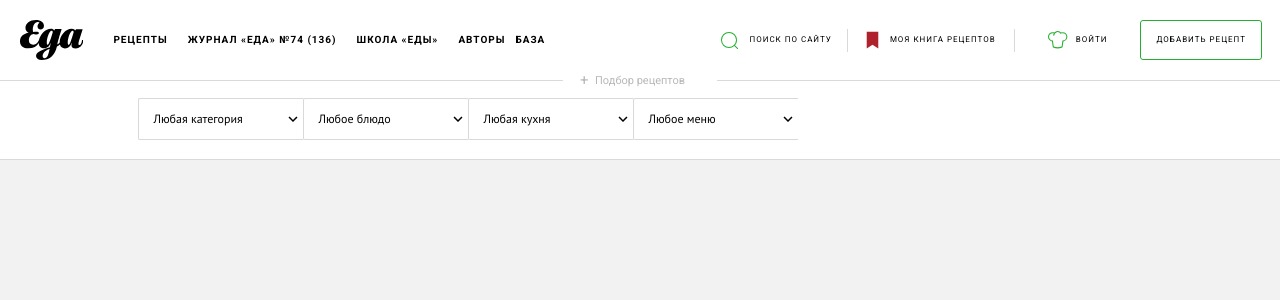
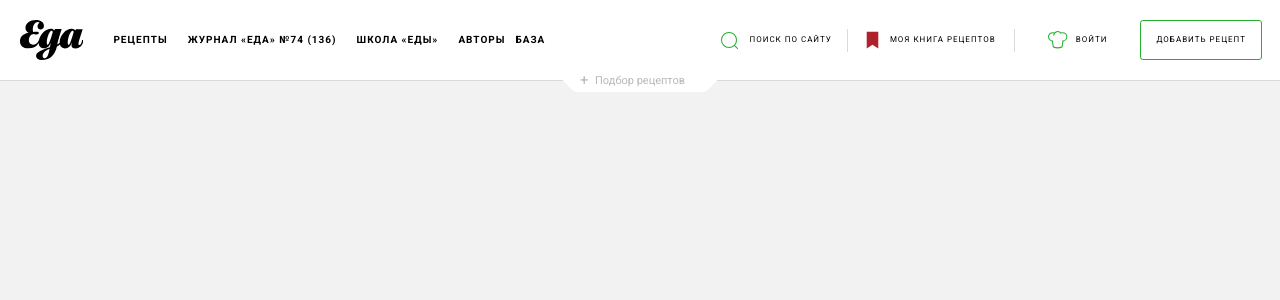
Before and after one commit to Domask2/EdaClone, a Next.js app: page / in a window 1280 px wide. Shown: the top 300 px of the page. Built offline with nearby package versions, Linux system fonts and the light colour scheme.

Commit message:
add reactSelector/init customStyle

```diff
--- a/components/Header/Filter.tsx
+++ b/components/Header/Filter.tsx
@@ -19,7 +19,7 @@ export const FilterTopLine = styled.div`
 `;
 
 export const Filter: React.FC = () => {
-  const [toggleFilter, setToggleFilter] = useState(true);
+  const [toggleFilter, setToggleFilter] = useState(false);
 
   const handleToggleFilter = () => {
     setToggleFilter(!toggleFilter);
--- a/components/Header/FilterMenu.tsx
+++ b/components/Header/FilterMenu.tsx
@@ -3,6 +3,7 @@ import { Input } from "../Input";
 
 import styled from "styled-components";
 import { SelectButton } from "../Select";
+import {FilterSelector} from "./FilterSelector";
 
 interface FilterMenuWrapperProps {
   toggleFilter: boolean;
@@ -12,7 +13,7 @@ interface FilterMenuProps {
   toggleFilter: boolean;
 }
 
-export const FilterMenuWrapper = styled.div<FilterMenuWrapperProps>`
+export const FilterWrapper = styled.div<FilterMenuWrapperProps>`
   display: flex;
   width: 100%;
   background-color: white;
@@ -34,72 +35,40 @@ export const FilterContainer = styled.div`
   width: 1005px;
   margin-left: auto;
   margin-right: auto;
-`;
-
-export const FilterForm = styled.div`
-  max-height: 90px;
-  overflow: visible;
-  opacity: 1;
-  transition: all 0.4s ease 0s;
-`;
-
-export const FilterSectionPad = styled.div`
-  display: flex;
-  flex-wrap: wrap;
-  flex: 1 1 auto;
-  align-items: center;
-  position: relative;
   padding: 18px 0px 19px;
 `;
 
-export const FilterInputs = styled.div`
-  position: relative;
-  flex-grow: 0;
-  flex-shrink: 1;
-  text-overflow: ellipsis;
-  text-align: left;
-  display: block;
-  min-width: 66.664%;
-  margin: 0px;
-  flex-basis: 66.664% !important;
-  overflow: visible !important;
-`;
 
 export const FilterGroup = styled.div`
-  display: inline-flex;
+  display: flex;
   align-items: center;
+  justify-content: flex-start;
   width: 100%;
   flex: 1 1 100%;
-  justify-content: flex-start;
 `;
 
 export const FilterMenu: React.FC<FilterMenuProps> = ({ toggleFilter }) => {
   return (
-    <FilterMenuWrapper toggleFilter={toggleFilter}>
+    <FilterWrapper toggleFilter={toggleFilter}>
       {toggleFilter && (
         <FilterContainer>
-          <FilterForm>
-            <FilterSectionPad>
-              <FilterInputs>
                 <FilterGroup>
-                    <SelectButton>
-                      {'Любая категория'}
-                    </SelectButton>
-                    <SelectButton>
-                      {'Любое блюдо'}
-                    </SelectButton>
-                    <SelectButton>
-                      {'Любая кухня'}
-                    </SelectButton>
-                    <SelectButton>
-                      {'Любое меню'}
-                    </SelectButton>
+                  <FilterSelector/>
+                    {/*<SelectButton>*/}
+                    {/*  {'Любая категория'}*/}
+                    {/*</SelectButton>*/}
+                    {/*<SelectButton>*/}
+                    {/*  {'Любое блюдо'}*/}
+                    {/*</SelectButton>*/}
+                    {/*<SelectButton>*/}
+                    {/*  {'Любая кухня'}*/}
+                    {/*</SelectButton>*/}
+                    {/*<SelectButton>*/}
+                    {/*  {'Любое меню'}*/}
+                    {/*</SelectButton>*/}
                 </FilterGroup>
-              </FilterInputs>
-            </FilterSectionPad>
-          </FilterForm>
         </FilterContainer>
       )}
-    </FilterMenuWrapper>
+    </FilterWrapper>
   );
 };
--- /dev/null
+++ b/components/Header/FilterSelector.tsx
@@ -0,0 +1,83 @@
+import React, {CSSProperties} from "react";
+
+import Select, {StylesConfig} from 'react-select';
+import styled from "styled-components";
+
+import { MdKeyboardArrowDown as IconDown } from 'react-icons/md';
+
+export const SelectButtonStyled = styled.div`
+  position: relative;
+  width: 165px;
+  height: 42px;
+  &:first-of-type {
+    margin-left: 0px;
+  }
+`;
+
+export const ContextButton = styled.div`
+  position: relative;
+  background: rgb(255, 255, 255);
+  border: 1px solid rgb(230, 230, 230);
+  border-top-left-radius: 2px;
+  border-bottom-left-radius: 2px;
+  border-right: none rgb(217, 217, 217);
+  border-top-color: rgb(217, 217, 217);
+  border-bottom-color: rgb(217, 217, 217);
+  border-left-color: rgb(217, 217, 217);
+  cursor: pointer;
+
+  &:hover {
+    color: #24af30 !important;
+  }
+
+  &:hover button {
+    color: #24af30 !important;
+  }
+
+  svg {
+    position: absolute;
+    width: 20px;
+    height: 18px;
+    right: 0px;
+  }
+`;
+
+type MyOptionType = {
+    label: string;
+    value: string;
+};
+
+const options: MyOptionType[] = [
+    { value: "chocolate", label: "Chocolate" },
+    { value: "strawberry", label: "Strawberry" },
+    { value: "vanilla", label: "Vanilla" }
+];
+
+const customControlStyles: CSSProperties = {
+    color: "white",
+    borderColor: "pink"
+};
+
+type IsMulti = false;
+
+const selectStyle: StylesConfig<MyOptionType, IsMulti> = {
+
+    control: (provided, state) => ({
+        ...provided,
+        border: '1px solid red',
+        cursor: 'pointer',
+
+
+    }),
+};
+
+
+export const FilterSelector: React.FC= () => {
+    return (
+        <Select
+            options={options}
+            styles={selectStyle}
+            placeholder='Любая категория'
+        />
+    );
+};
--- a/components/Select.tsx
+++ b/components/Select.tsx
@@ -6,7 +6,7 @@ import { Button } from "./Button";
 import { MdKeyboardArrowDown as IconDown } from 'react-icons/md';
 
 interface SelectButtonProps {
-  children: string;
+  children: any;
 }
 
 export const SelectButtonStyled = styled.div<SelectButtonProps>`
--- a/package.json
+++ b/package.json
@@ -15,6 +15,7 @@
     "react-animations": "^1.0.0",
     "react-dom": "17.0.2",
     "react-icons": "^4.3.1",
+    "react-select": "^5.2.1",
     "sass": "^1.43.5",
     "styled-components": "^5.3.3"
   },
```
Also changed, not shown: 1 other file (tests, documents, lock files or other folders).
